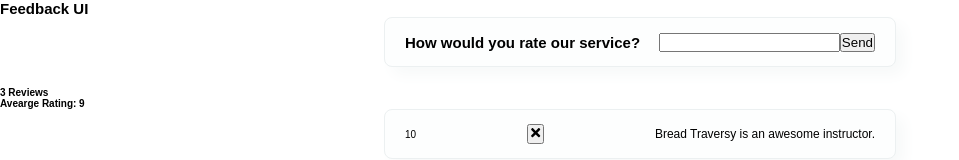
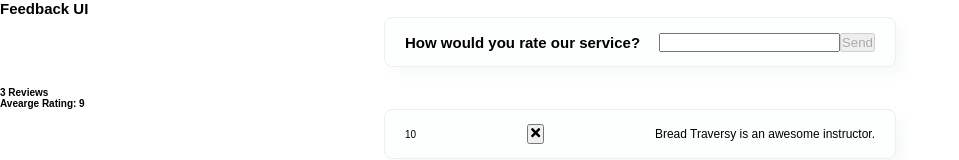
Before and after one commit to sundaray/feedback-app, a React (Create React App) app: page / in a window 1280 px wide. Shown: the top 160 px of the page, without its empty margins (0-959 px from the left). Built offline with nearby package versions, Linux system fonts and the light colour scheme; the HTML template or start-up script is replaced by a standard one.

Commit message:
Added Button component for shared styling and FeedbackForm component for receiving feedbacks.

```diff
--- a/src/components/FeedbackForm.js
+++ b/src/components/FeedbackForm.js
@@ -1,5 +1,6 @@
 import React, { useState } from "react";
 import Card from "./sharedStyling/Card";
+import Button from "./sharedStyling/Button";
 
 const FeedbackForm = () => {
   const [text, setText] = useState("");
@@ -11,8 +12,17 @@ const FeedbackForm = () => {
     <Card>
       <h2>How would you rate our service?</h2>
       <div className="feedback-form-group">
-        <input onChange={handleChange} value={text} />
-        <button>Send</button>
+        <form>
+          <input onChange={handleChange} value={text} />
+          <span>
+            {text !== "" && text.trim().length < 10
+              ? "The feedback must be greater than 10 characters long."
+              : ""}
+          </span>
+          <Button btnDisabled={text.trim().length < 10 ? true : false}>
+            Send
+          </Button>
+        </form>
       </div>
     </Card>
   );
--- /dev/null
+++ b/src/components/sharedStyling/Button.js
@@ -0,0 +1,11 @@
+import React from "react";
+
+const Button = ({ children, btnDisabled }) => {
+  return (
+    <button disabled={btnDisabled} type="submit">
+      {children}
+    </button>
+  );
+};
+
+export default Button;
```
